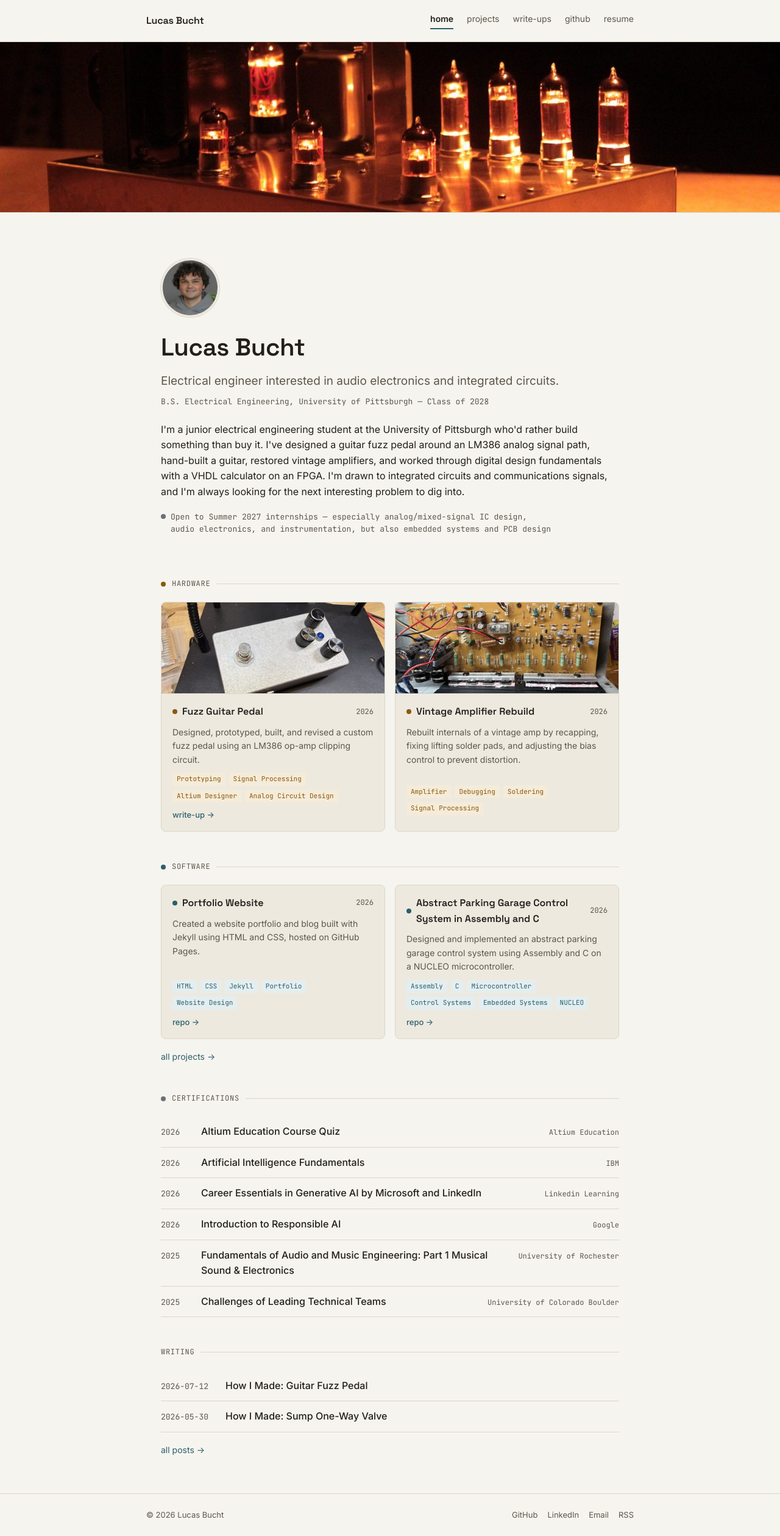
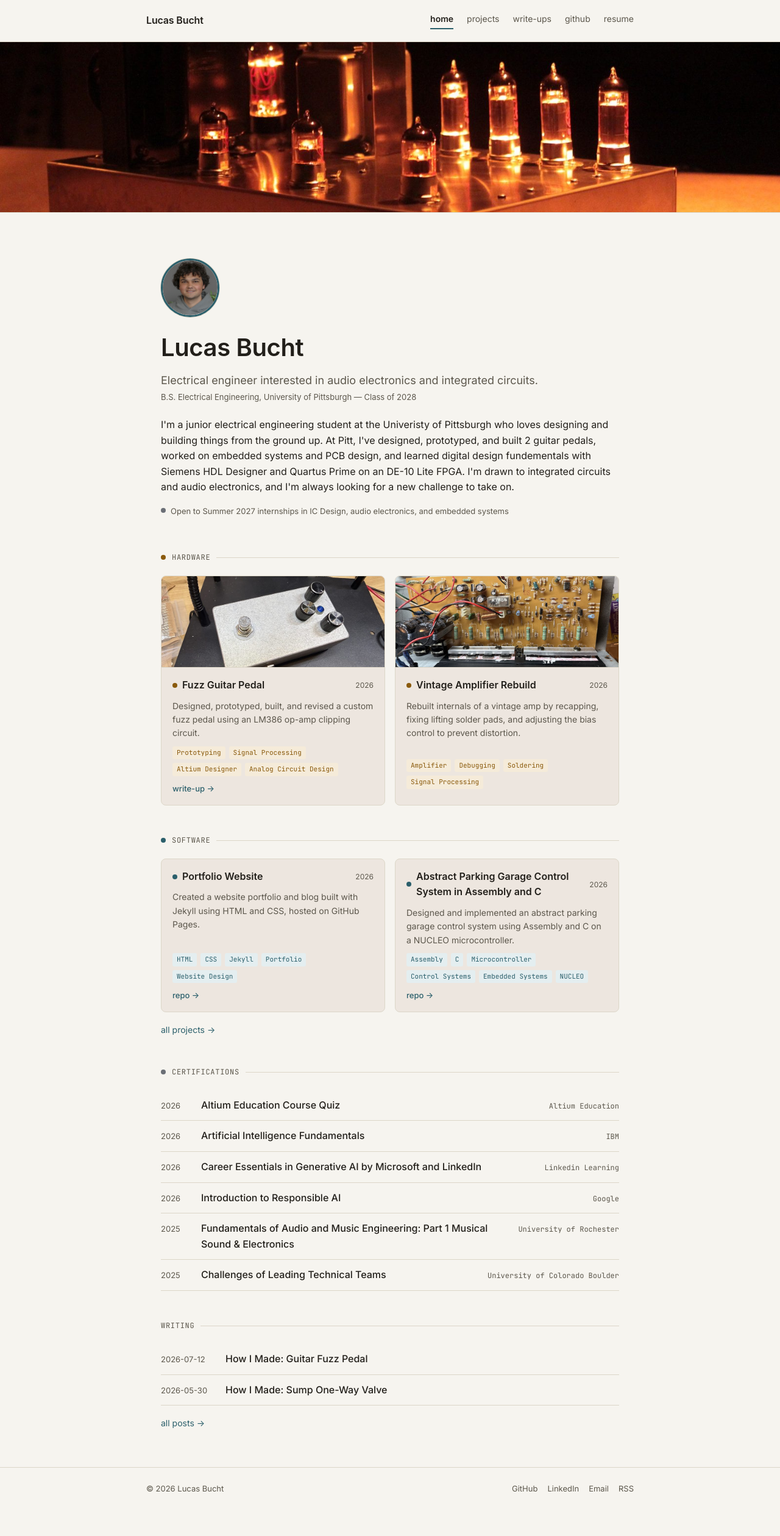
Before and after one commit to LucasBucht/LucasBucht.github.io, a Jekyll site: the page built from index.html, in a window 1280 px wide. Shown: the whole page at 61% size. Built offline with Jekyll 4.4.1, drawn with Linux system fonts in a browser that asks for light colours; after the commit the page ends 2476 px from its top, so only the background shows below that.

Commit message:
Remove SECURITY.md and related files; update home and post layouts for improved content and styling; add Google Fonts to configuration; refresh stylesheet for consistency and responsiveness.

```diff
--- a/_config.yml
+++ b/_config.yml
@@ -33,6 +33,12 @@
     values:
       layout: "default"
 
+google_fonts:
+  - "Schibsted+Grotesk:wght@400;500;600;700"
+  - "Inter:wght@400;500;600"
+  - "JetBrains+Mono:wght@400;500"
+  - "IBMPlex+Sans:wght@400;500;600"
+
 exclude:
   - Gemfile
   - Gemfile.lock
--- a/_layouts/home.html
+++ b/_layouts/home.html
@@ -15,14 +15,14 @@
     B.S. Electrical Engineering, University of Pittsburgh — Class of 2028
   </p>
   <p class="hero__bio">
-    I'm a junior electrical engineering student at the University of Pittsburgh who'd rather build something than buy it.
-    I've designed a guitar fuzz pedal around an LM386 analog signal path, hand-built a guitar, restored vintage amplifiers,
-    and worked through digital design fundamentals with a VHDL calculator on an FPGA. I'm drawn to integrated circuits
-    and communications signals, and I'm always looking for the next interesting problem to dig into.
+    I'm a junior electrical engineering student at the Univeristy of Pittsburgh who loves designing and building things from the ground up.
+    At Pitt, I've designed, prototyped, and built 2 guitar pedals, worked on embedded systems and PCB design,
+    and learned digital design fundementals with Siemens HDL Designer and Quartus Prime on an DE-10 Lite FPGA.
+    I'm drawn to integrated circuits and audio electronics, and I'm always looking for a new challenge to take on.
   </p>
   <p class="hero__status">
     <span class="dot dot--status"></span>
-    Open to Summer 2027 internships — especially analog/mixed-signal IC design, audio electronics, and instrumentation, but also embedded systems and PCB design
+    Open to Summer 2027 internships in IC Design, audio electronics, and embedded systems
   </p>
 </section>
 
--- a/_layouts/post.html
+++ b/_layouts/post.html
@@ -3,7 +3,7 @@
 ---
 <article class="wrap post">
   <div class="section-label" style="margin-top:0; padding:0;">
-    <span class="section-label__text">{{ page.date | date: "%Y-%m-%d" }}</span>
+    <span class="section-label__date">{{ page.date | date: "%Y-%m-%d" }}</span>
     <span class="section-label__line"></span>
   </div>
   <h1 class="post__title">{{ page.title }}</h1>
--- a/assets/css/style.scss
+++ b/assets/css/style.scss
@@ -2,7 +2,7 @@
 ---
 :root {
   --paper: #F6F4EF;
-  --panel: #EDE9DF;
+  --panel: #ede6df;
   --ink: #221F1A;
   --ink-soft: #5C574C;
   --rule: #DCD6C8;
@@ -13,9 +13,10 @@
   --amber-soft: #F5EBD9;
   --slate: #6B6F76;
 
-  --display: "Space Grotesk", "Archivo", -apple-system, sans-serif;
+  --display: "Schibsted Grotesk", "Archivo", -apple-system, sans-serif;
   --sans: "Inter", -apple-system, BlinkMacSystemFont, "Segoe UI", sans-serif;
   --mono: "JetBrains Mono", ui-monospace, "SF Mono", Menlo, monospace;
+  --credentials: "IBM Plex Sans", -apple-system, BlinkMacSystemFont, "Segoe UI", sans-serif;
 }
 
 * { box-sizing: border-box; }
@@ -100,7 +101,7 @@
   height: 96px;
   object-fit: cover;
   border-radius: 50%;
-  border: 3px solid var(--panel);
+  border: 3px solid var(--teal);
   box-shadow: 0 0 0 1px var(--rule);
   margin-bottom: 18px;
 }
@@ -112,12 +113,12 @@
   letter-spacing: -0.01em;
 }
 .hero__tagline {
-  font-size: 19px;
+  font-size: 18px;
   color: var(--ink-soft);
-  margin: 0 0 22px;
+  margin: 0 0 16px;
 }
 .hero__credentials {
-  font-family: var(--mono);
+  font-family: var(--credentials);
   font-size: 13px;
   color: var(--ink-soft);
   margin: -14px 0 22px;
@@ -133,10 +134,10 @@
   display: flex;
   align-items: flex-start;
   gap: 8px;
-  font-family: var(--mono);
   font-size: 13px;
   color: var(--ink-soft);
-  margin-top: 18px;
+  margin-top: 10px;
+  margin-bottom: 0px;
   max-width: 640px;
 }
 .hero__status .dot { margin-top: 5px; }
@@ -153,6 +154,15 @@
 }
 .section-label__text {
   font-family: var(--mono);
+  font-size: 12px;
+  font-weight: 400;
+  letter-spacing: 0.06em;
+  text-transform: uppercase;
+  color: var(--ink-soft);
+  margin: 0;
+}
+.section-label__date {
+  font-family: var(--certifications);
   font-size: 12px;
   font-weight: 400;
   letter-spacing: 0.06em;
@@ -240,7 +250,7 @@
 }
 .project-card__year {
   margin-left: auto;
-  font-family: var(--mono);
+  font-family: var(--certifications);
   font-size: 12px;
   color: var(--ink-soft);
 }
@@ -273,7 +283,7 @@
   border-bottom: 1px solid var(--rule);
 }
 .cert-list__date {
-  font-family: var(--mono);
+  font-family: var(--certifications);
   font-size: 13px;
   color: var(--ink-soft);
   flex-shrink: 0;
@@ -308,7 +318,7 @@
   align-items: baseline;
 }
 .post-list__date {
-  font-family: var(--mono);
+  font-family: var(--certifications);
   font-size: 13px;
   color: var(--ink-soft);
   flex-shrink: 0;
```
Also changed, not shown: SECURITY.md (deleted, +0 -36 lines), 10 other files.
